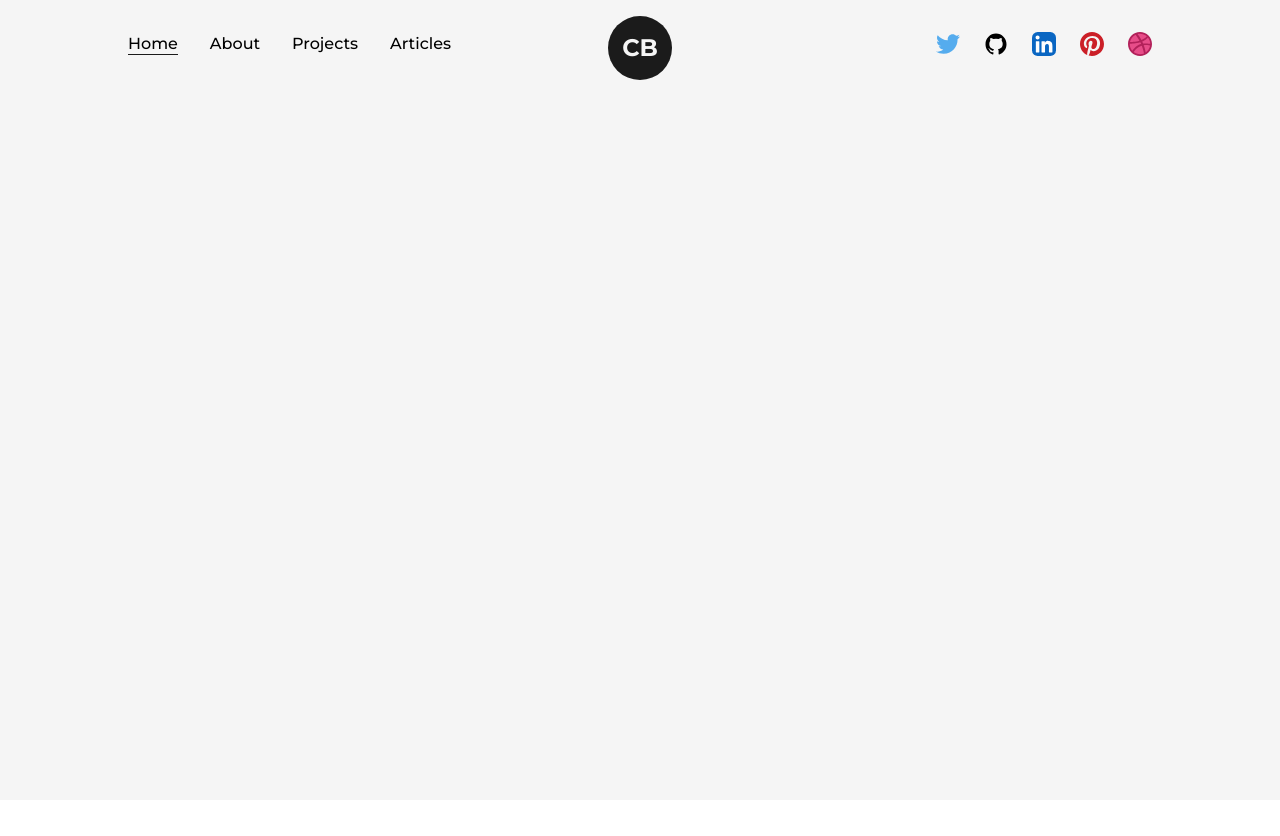
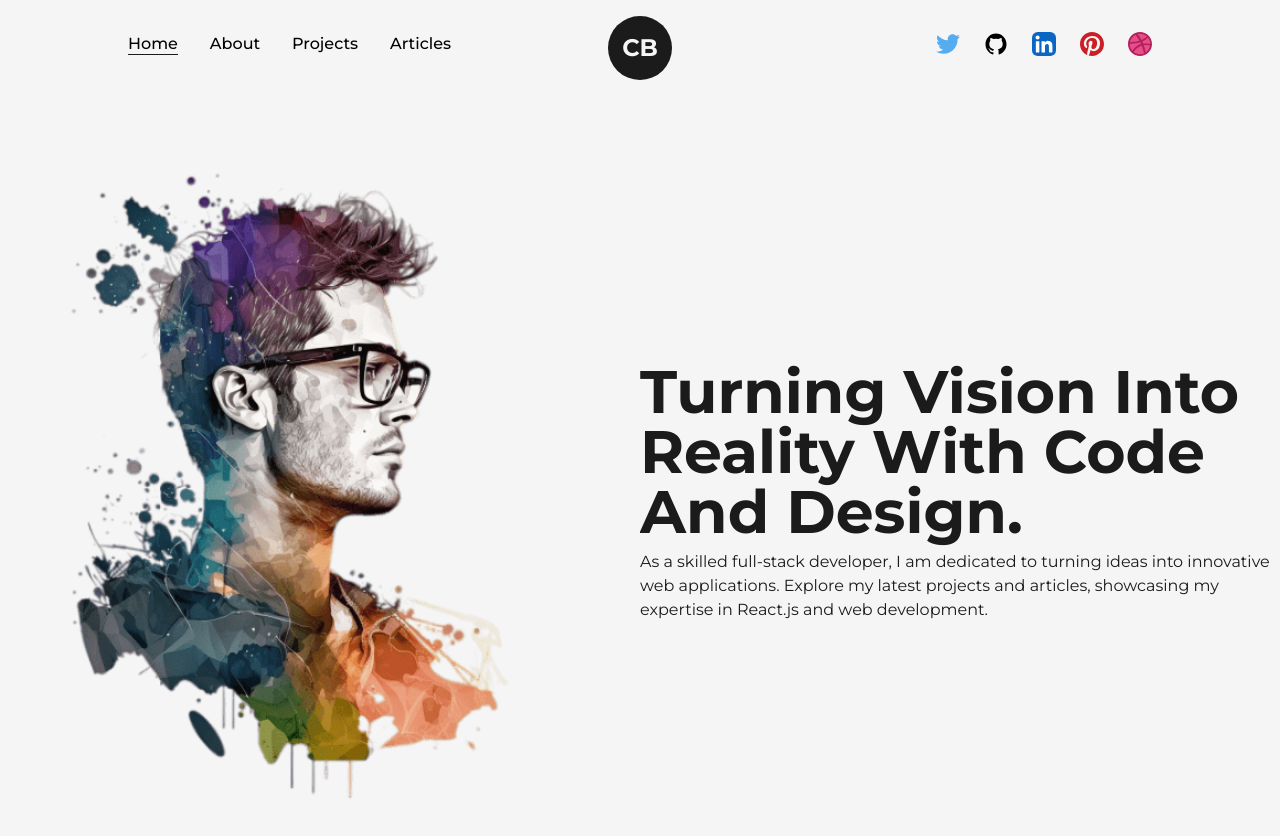
Before and after one commit to KevalVala05/NextJS-Portfolio, a Next.js app: page / in a window 1280 px wide. Shown: the top 836 px of the page. Before the commit the page ends 800 px from the top, so only its background shows below. Built offline with nearby package versions, Linux system fonts and the light colour scheme.

Commit message:
home page with image

```diff
--- /dev/null
+++ b/src/components/AnimatedText.js
@@ -0,0 +1,35 @@
+import React from "react";
+import { motion } from "framer-motion";
+
+const quote = {
+  initial: {
+    opacity: 0,
+  },
+  animate: {
+    opacity: 1,
+    transition: {
+      delay: 0.5,
+    },
+  },
+};
+
+const AnimatedText = ({ text, className = "" }) => {
+  return (
+    <div className="w-full mx-auto py-2 flex items-center justify-center text-center overflow-hidden">
+      <motion.h1
+        className={`inline-block w-full text-dark font-bold capitalize text-8xl ${className}`}
+        variants={quote}
+        initial="initial"
+        animate="animate"
+      >
+        {text.split(" ").map((word, index) => (
+          <span key={word + "-" + index} className="inline-block">
+            {word}&nbsp;
+          </span>
+        ))}
+      </motion.h1>
+    </div>
+  );
+};
+
+export default AnimatedText;
--- /dev/null
+++ b/src/components/Layout.js
@@ -0,0 +1,11 @@
+import React from "react";
+
+const Layout = ({ children, className = "" }) => {
+  return (
+    <div className={`w-full h-full inline-block z-0 bg-light p-32${className}`}>
+      {children}
+    </div>
+  );
+};
+
+export default Layout;
--- a/src/pages/index.js
+++ b/src/pages/index.js
@@ -1,4 +1,8 @@
+import Layout from "@/components/Layout";
 import Head from "next/head";
+import Image from "next/image";
+import profilePic from "../../public/images/profile/developer-pic-1.png";
+import AnimatedText from "@/components/AnimatedText";
 
 export default function Home() {
   return (
@@ -7,7 +11,32 @@
         <title>Create Next App</title>
         <meta name="description" content="Generated by create next app" />
       </Head>
-      <main></main>
+      <main className="flex items-center text-dark min-h-screen w-full">
+        <Layout className="pt-0">
+          <div className="flex items-center justify-between w-full">
+            <div className="w-1/2">
+              <Image
+                src={profilePic}
+                alt="Developer Profile Picture"
+                className="w-full h-auto"
+                // className="w-3/4 h-auto"
+              />
+            </div>
+            <div className="w-1/2 flex flex-col items-center self-center">
+              <AnimatedText
+                text={"Turning Vision Into Reality With Code And Design."}
+                className="!text-6xl !text-left"
+              />
+              <p>
+                As a skilled full-stack developer, I am dedicated to turning
+                ideas into innovative web applications. Explore my latest
+                projects and articles, showcasing my expertise in React.js and
+                web development.
+              </p>
+            </div>
+          </div>
+        </Layout>
+      </main>
     </>
   );
 }
```
